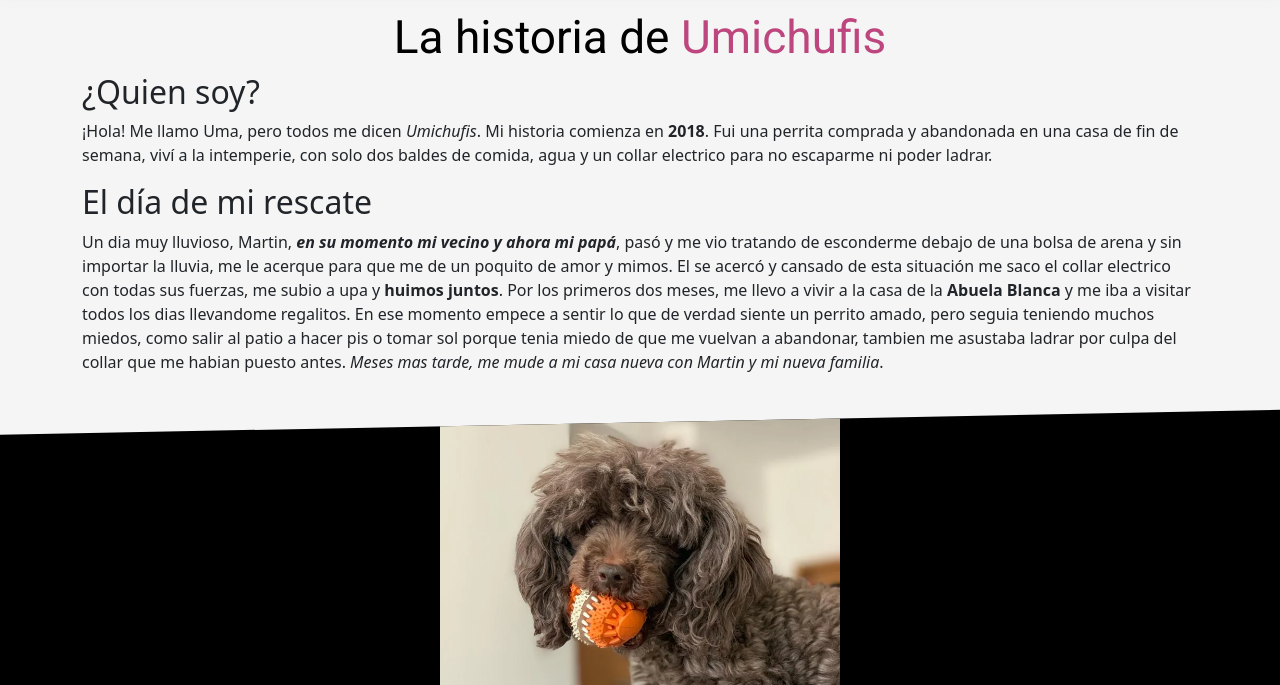
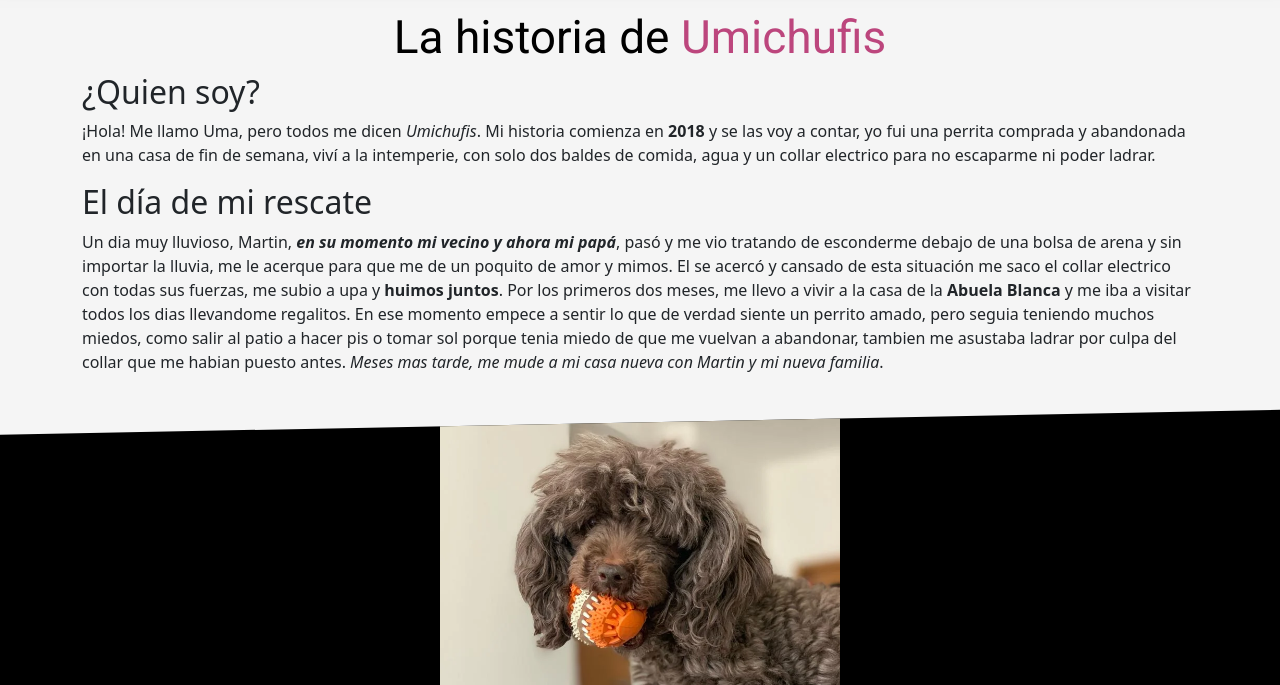
Before and after one commit to chiaritax/UmichufisDW, a website: page pages/historia.html in a window 1280 px wide. Shown: the part 115-800 px from the top of the page. Drawn offline with nearby package versions, Linux system fonts and the light colour scheme.

Commit message:
Cambios en Mi historia

```diff
--- a/pages/historia.html
+++ b/pages/historia.html
@@ -139,7 +139,7 @@
     <section class="container">
       <h2>¿Quien soy?</h2>
       <p class="storieContainerText">
-        ¡Hola! Me llamo Uma, pero todos me dicen <em>Umichufis</em>. Mi historia comienza en <b>2018</b>. Fui una
+        ¡Hola! Me llamo Uma, pero todos me dicen <em>Umichufis</em>. Mi historia comienza en <b>2018</b> y se las voy a contar, yo fui una
         perrita comprada y abandonada en una casa de fin de semana, viví a
         la intemperie, con solo dos baldes de comida, agua y un collar electrico para
         no escaparme ni poder ladrar.
```
